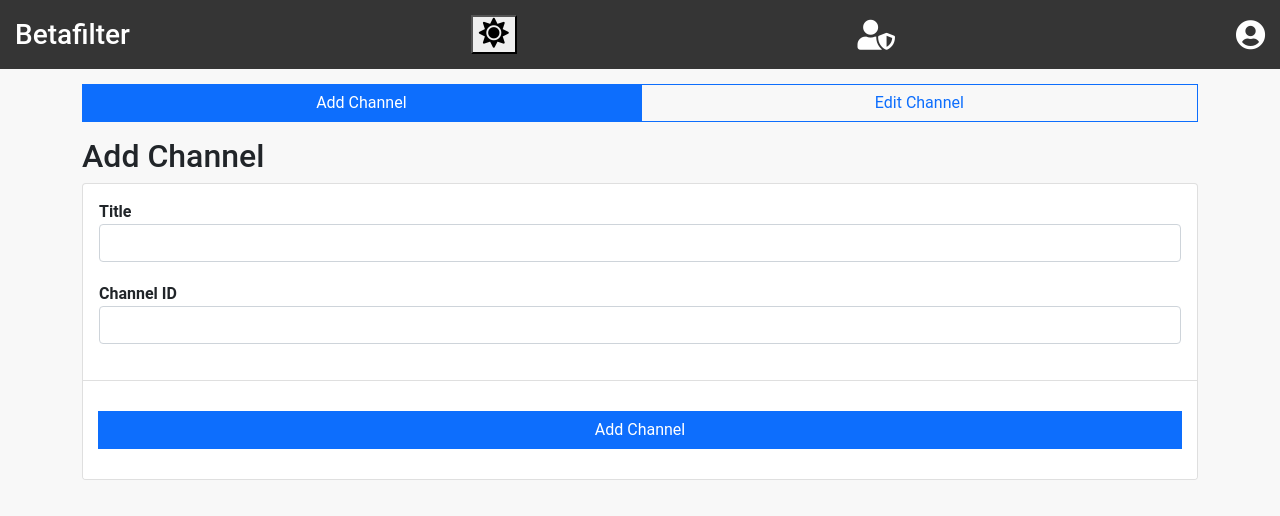
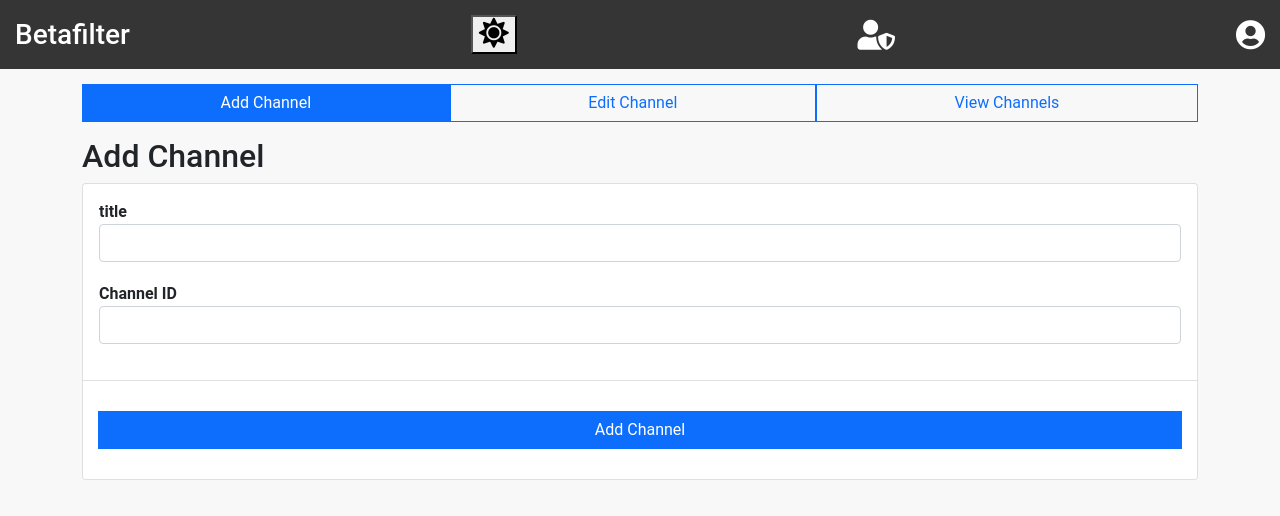
Before and after one commit to jboullion/VueTube, a Vue app: page / in a window 1280 px wide. Shown: the top 516 px of the page. Built offline with nearby package versions, Linux system fonts and the light colour scheme.

Commit message:
Created a base Dialog and Base Input

```diff
--- a/src/components/Admin/AddChannel.vue
+++ b/src/components/Admin/AddChannel.vue
@@ -1,21 +1,19 @@
 <template>
-	<base-dialog v-if="inputIsInvalid" title="Invalid Input">
+	<base-dialog v-if="inputIsInvalid" title="Invalid Input" @close="confirmError()">
 		<template #default>
 			<p>An input value is invalid</p>
 		</template>
-		<template #actions>
+		<!-- <template #actions>
 			<base-button @click="confirmError()" class="btn btn-primary">OK</base-button>
-		</template>
+		</template> -->
 	</base-dialog>
 	<div id="add-channel">
 		<h2>Add Channel</h2>
-		<form class="card" @submit.prevent="submitChannel">
+		<form  class="card" @submit.prevent="submitChannel">
 			<div class="card-body">
-				<div class="form-group">
-					<label for="title">Title</label>
-					<input type="text" class="form-control" id="facebook" v-model.trim="title" >
-					<!-- <input type="text" class="form-control" id="title" name="title" ref="titleInput"> -->
-				</div>
+
+
+				<BaseInput :title="'title'" :name="'title'"  v-model="title"></BaseInput>
 
 				<div class="form-group">
 					<label for="channel_id">Channel ID</label>
@@ -116,44 +114,66 @@
 
 <script>
 import BaseButton from '../UI/BaseButton.vue';
-import BaseDialog from '../UI/BaseDialog.vue';
+import BaseInput from '../UI/BaseInput.vue';
+//import BaseDialog from '../UI/BaseDialog.vue';
 
+// import { required, maxLength  } from '@vuelidate/validators'
 
 export default {
 	inject: [ 'addChannel'], // 'channels',
 	components: {
 		BaseButton,
-BaseDialog
+		BaseInput
+		//BaseDialog
 	},
 	data() {
 		return {
 			title: '',
 			channel_id: '',
-			inputIsInvalid: false
-			// inputs: [
-			// 	{
-			// 		name: 'title',
-			// 		type: 'text'
-			// 	},
-			// 	{
-			// 		name: 'description',
-			// 		type: 'textarea'
-			// 	},
-			// 	{
-			// 		name: 'genre',
-			// 		type: 'select'
-			// 	}
-			// ]
+			inputIsInvalid: false,
+			inputs: [
+				{
+					name: 'title',
+					type: 'text',
+					errors: []
+				},
+				// {
+				// 	name: 'description',
+				// 	type: 'textarea',
+				// 	errors: []
+				// },
+				// {
+				// 	name: 'genre',
+				// 	type: 'select',
+				// 	errors: []
+				// }
+			]
 		};
 	},
+	// validations () {
+	// 	return {
+	// 		title: { required }, // Matches this.title
+	// 		//lastName: { required }, // Matches this.lastName
+	// 		// contact: {
+	// 		// 	email: { required, email } // Matches this.contact.email
+	// 		// }
+	// 	}
+	// },
 	methods: {
 		submitChannel(){
 			console.log('title: '+this.title);
+			console.log(this.title);
+			// //console.log(this.$v.$error);
+			// console.log(this.$v.title.$errors);
+
+			// if(this.$v.$error) return
 
 			if(! this.title || this.title.length > 3){
 				this.inputIsInvalid = true;
 				return;
 			}
+
+			console.log('Valid');
 
 			this.addChannel(this.title, this.channel_id); // enteredWebsite
 		},
--- a/src/components/Admin/TheAdmin.vue
+++ b/src/components/Admin/TheAdmin.vue
@@ -5,6 +5,7 @@
 		<tabs>
 			<TabItem @click="setSelectedTab('add-channel')" :mode="addChannelMode">Add Channel</TabItem>
 			<TabItem @click="setSelectedTab('edit-channel')" :mode="editChannelMode">Edit Channel</TabItem>
+			<TabItem @click="setSelectedTab('channel-list')" :mode="viewChannelMode">View Channels</TabItem>
 		</tabs>
 
 		<keep-alive>
@@ -19,6 +20,7 @@ import AddChannel from './AddChannel.vue';
 import EditChannel from './EditChannel.vue';
 
 import Channel from '../Channel/Channel';
+import ChannelList from '../Channel/ChannelList';
 import BaseButton from '../UI/BaseButton.vue';
 import TabItem from '../UI/Tabs/TabItem.vue';
 
@@ -27,6 +29,7 @@ export default {
 	components: {
 		AddChannel,
 		EditChannel,
+		ChannelList,
 		Channel,
 		TabItem,
 		BaseButton
@@ -76,6 +79,9 @@ export default {
 		},
 		editChannelMode(){
 			return this.selectedTab === 'edit-channel' ? 'btn-primary' : 'btn-outline-primary'
+		},
+		viewChannelMode(){
+			return this.selectedTab === 'channel-list' ? 'btn-primary' : 'btn-outline-primary'
 		}
 	},
 	methods: {
@@ -90,7 +96,7 @@ export default {
 				//website: website
 			};
 
-			this.storedChannels.unshift(newChannel)
+			this.storedChannels.unshift(newChannel);
 			//this.selectedTab = 'add-channel';
 
 		}
@@ -99,7 +105,6 @@ export default {
 </script>
 
 <style>
-
 	.card {
 		margin-bottom: 30px;
 	}
--- a/src/components/UI/BaseDialog.vue
+++ b/src/components/UI/BaseDialog.vue
@@ -1,5 +1,5 @@
 <template>
-	<div></div>
+	<div @click="$emit('close')"></div>
 	<dialog open>
 		<header>
 			<slot name="header">
@@ -10,7 +10,9 @@
 			<slot></slot>
 		</section>
 		<menu>
-			<slot name="actions"></slot>
+			<slot name="actions">
+				<base-button @click="$emit('close')" class="btn btn-primary">Close</base-button>
+			</slot>
 		</menu>
 	</dialog>
 </template>
@@ -22,7 +24,8 @@ export default {
 			type: String,
 			required: false
 		}
-	}
+	},
+	emits: ['close']
 }
 </script>
 
--- /dev/null
+++ b/src/components/UI/BaseInput.vue
@@ -0,0 +1,33 @@
+<template>
+	<div class="form-group">
+		<label for="{{ name }}">{{ title }}</label>
+		<input type="text" class="form-control" id="{{ name }}" name="{{ name }}" v-bind:value="value">
+	</div>
+</template>
+
+<script>
+export default {
+	props: {
+		title: {
+			type: String,
+			required: true
+		},
+		name: {
+			type: String,
+			required: true
+		},
+		value: {
+			required: true
+		}
+	},
+	data() {
+		return {
+		}
+	}
+}
+</script>
+
+<style scoped>
+
+
+</style>
--- a/src/main.js
+++ b/src/main.js
@@ -9,7 +9,7 @@ import BaseDialog from './components/UI/BaseDialog';
 import BaseModal from './components/UI/BaseModal';
 import Tabs from './components/UI/Tabs/Tabs';
 
-
+import { VuelidatePlugin } from '@vuelidate/core'
 
 //import { BootstrapVue, IconsPlugin } from 'bootstrap-vue'
 
@@ -30,7 +30,7 @@ app.component('base-dialog', BaseDialog);
 app.component('base-modal', BaseModal);
 app.component('tabs', Tabs);
 
-// app.use(VuelidatePlugin);
+app.use(VuelidatePlugin);
 
 //.component("bsv", BootstrapVue)
 //.component("bsi", IconsPlugin)
```
